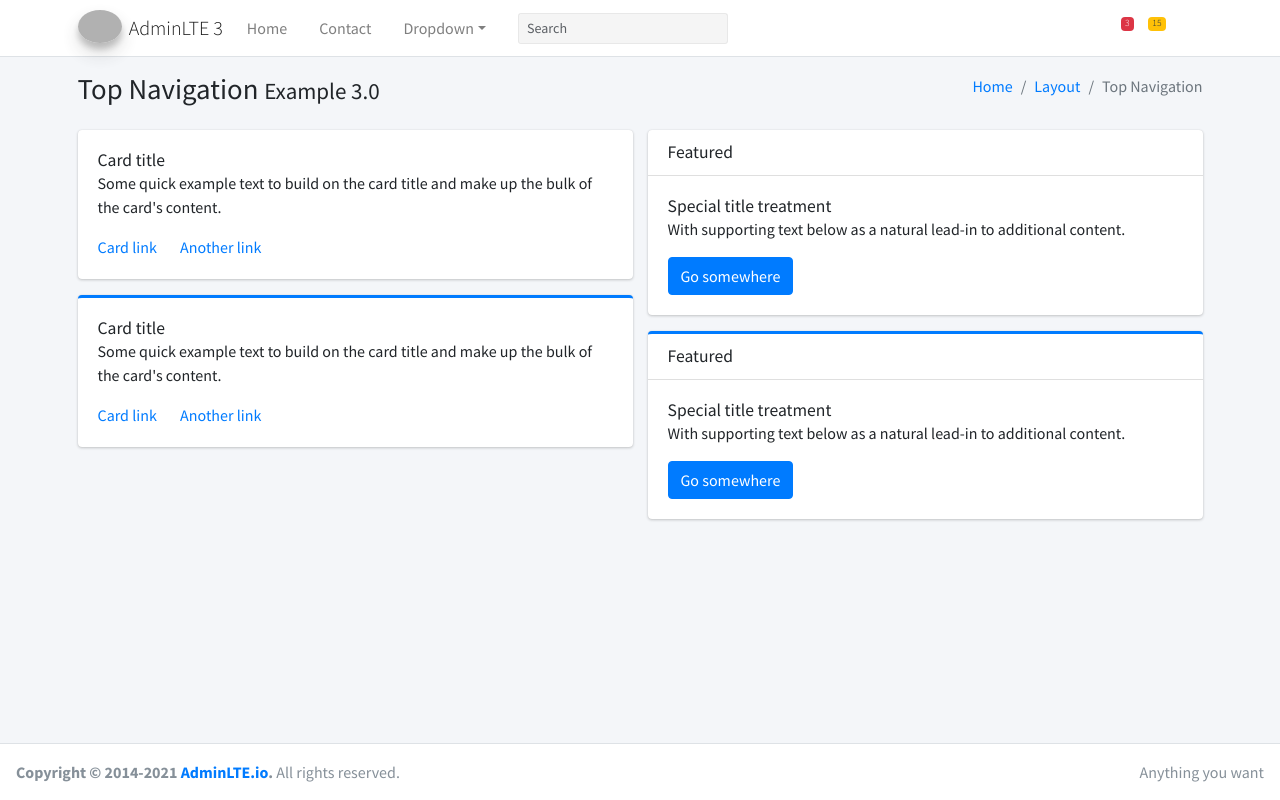
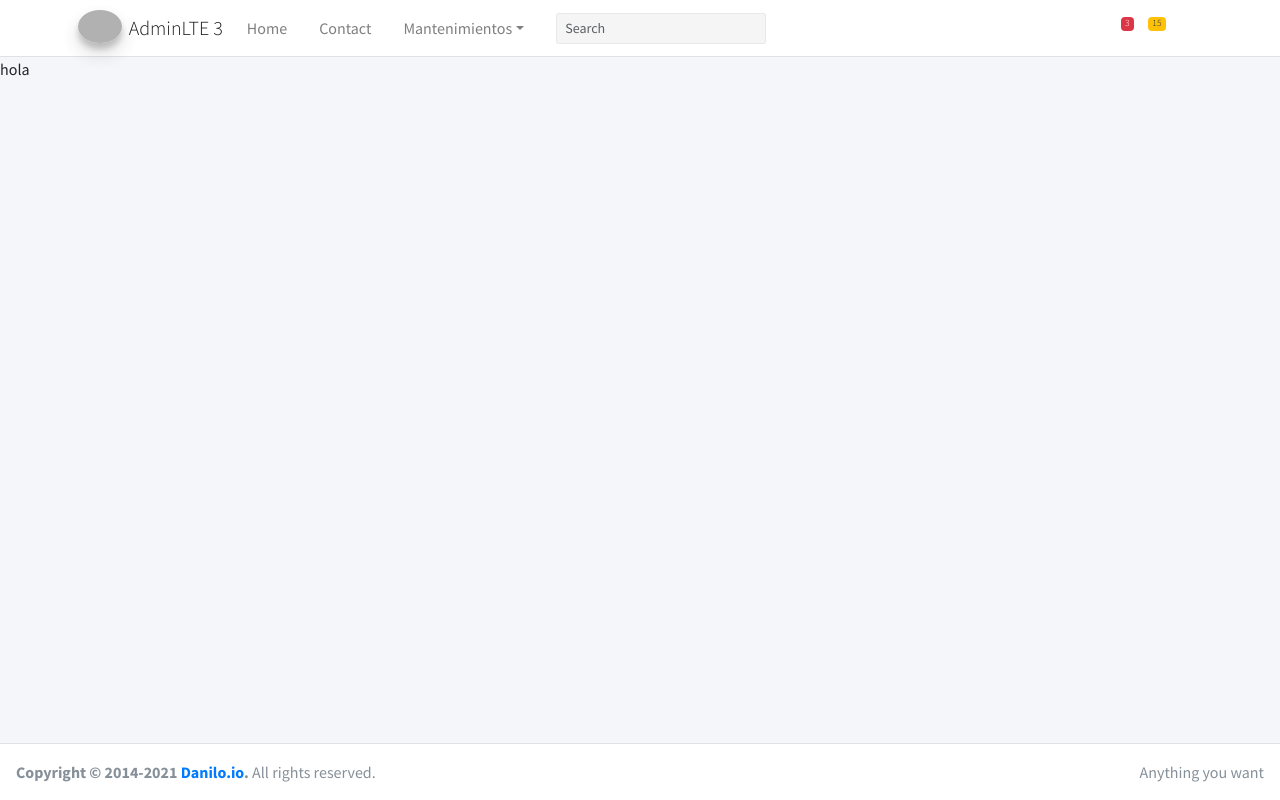
Before and after one commit to dortix/2021, a Django app: template app/templates/index.html in a window 1280 px wide. Run offline with Django 3.2, Linux system fonts and the light colour scheme; the template is opened without the code that fills it, so the values that code supplies are empty; parts of the project's set-up code (start-up, migrations or seed data) failed here and were passed over; some libraries are stand-ins or nearby versions; grey boxes are pictures that could not be loaded.

Commit message:
add plantilla mejoradas

```diff
--- a/app/core/erp/views.py
+++ b/app/core/erp/views.py
@@ -10,7 +10,7 @@ def myfirstview(request):
         'name': 'danilo',
         'categories': Category.objects.all()
     }
-    return render(request, 'index.html', data)
+    return render(request, 'home.html', data)
 
 def secondview(request):
     data = {
--- a/app/templates/footer.html
+++ b/app/templates/footer.html
@@ -0,0 +1,10 @@
+ {% load static %}
+<!-- Main Footer -->
+  <footer class="main-footer">
+    <!-- To the right -->
+    <div class="float-right d-none d-sm-inline">
+      Anything you want
+    </div>
+    <!-- Default to the left -->
+    <strong>Copyright &copy; 2014-2021 <a href="http://localhost:8000/prueba/dos/">Danilo.io</a>.</strong> All rights reserved.
+  </footer>
--- a/app/templates/header.html
+++ b/app/templates/header.html
@@ -21,7 +21,7 @@
             <a href="#" class="nav-link">Contact</a>
           </li>
           <li class="nav-item dropdown">
-            <a id="dropdownSubMenu1" href="#" data-toggle="dropdown" aria-haspopup="true" aria-expanded="false" class="nav-link dropdown-toggle">Dropdown</a>
+            <a id="dropdownSubMenu1" href="#" data-toggle="dropdown" aria-haspopup="true" aria-expanded="false" class="nav-link dropdown-toggle">Mantenimientos</a>
             <ul aria-labelledby="dropdownSubMenu1" class="dropdown-menu border-0 shadow">
               <li><a href="#" class="dropdown-item">Some action </a></li>
               <li><a href="#" class="dropdown-item">Some other action</a></li>
--- /dev/null
+++ b/app/templates/home.html
@@ -0,0 +1,48 @@
+{% load static %}
+<!DOCTYPE html>
+<!--
+This is a starter template page. Use this page to start your new project from
+scratch. This page gets rid of all links and provides the needed markup only.
+-->
+<html lang="en">
+<head>
+  <meta charset="utf-8">
+  <meta name="viewport" content="width=device-width, initial-scale=1">
+  <title>AdminLTE 3 | Top Navigation</title>
+
+  <!-- Google Font: Source Sans Pro -->
+  <link rel="stylesheet" href="https://fonts.googleapis.com/css?family=Source+Sans+Pro:300,400,400i,700&display=fallback">
+  <!-- Font Awesome Icons -->
+  <link rel="stylesheet" href="{% static 'lib/AdminLTE-3.1.0/plugins/fontawesome-free/css/all.min.css' %}">
+  <!-- Theme style -->
+  <link rel="stylesheet" href="{% static 'lib/AdminLTE-3.1.0/css/adminlte.css' %}">
+</head>
+<body class="hold-transition layout-top-nav">
+<div class="wrapper">
+
+{% include 'header.html' %}
+
+  <div class="content-wrapper">
+    {% block content %}
+
+    {% endblock %}
+</div>
+
+  <aside class="control-sidebar control-sidebar-dark">
+    <!-- Control sidebar content goes here -->
+  </aside>
+
+{% include 'footer.html' %}
+</div>
+<!-- ./wrapper -->
+
+<!-- REQUIRED SCRIPTS -->
+
+<!-- jQuery -->
+<script src="{% static 'lib/AdminLTE-3.1.0/plugins/jquery/jquery.min.js' %}"></script>
+<!-- Bootstrap 4 -->
+<script src="{% static 'lib/AdminLTE-3.1.0/plugins/bootstrap/js/bootstrap.bundle.min.js' %}"></script>
+<!-- AdminLTE App -->
+<script src="{% static 'lib/AdminLTE-3.1.0/js/adminlte.min.js' %}"></script>
+</body>
+</html>
--- a/app/templates/index.html
+++ b/app/templates/index.html
@@ -1,140 +1,5 @@
-{% load static %}
-<!DOCTYPE html>
-<!--
-This is a starter template page. Use this page to start your new project from
-scratch. This page gets rid of all links and provides the needed markup only.
--->
-<html lang="en">
-<head>
-  <meta charset="utf-8">
-  <meta name="viewport" content="width=device-width, initial-scale=1">
-  <title>AdminLTE 3 | Top Navigation</title>
+{%  extends 'home.html' %}
 
-  <!-- Google Font: Source Sans Pro -->
-  <link rel="stylesheet" href="https://fonts.googleapis.com/css?family=Source+Sans+Pro:300,400,400i,700&display=fallback">
-  <!-- Font Awesome Icons -->
-  <link rel="stylesheet" href="{% static 'lib/AdminLTE-3.1.0/plugins/fontawesome-free/css/all.min.css' %}">
-  <!-- Theme style -->
-  <link rel="stylesheet" href="{% static 'lib/AdminLTE-3.1.0/css/adminlte.css' %}">
-</head>
-<body class="hold-transition layout-top-nav">
-<div class="wrapper">
-
-{% include 'header.html' %}
-
-  <!-- Content Wrapper. Contains page content -->
-  <div class="content-wrapper">
-    <!-- Content Header (Page header) -->
-    <div class="content-header">
-      <div class="container">
-        <div class="row mb-2">
-          <div class="col-sm-6">
-            <h1 class="m-0"> Top Navigation <small>Example 3.0</small></h1>
-          </div><!-- /.col -->
-          <div class="col-sm-6">
-            <ol class="breadcrumb float-sm-right">
-              <li class="breadcrumb-item"><a href="#">Home</a></li>
-              <li class="breadcrumb-item"><a href="#">Layout</a></li>
-              <li class="breadcrumb-item active">Top Navigation</li>
-            </ol>
-          </div><!-- /.col -->
-        </div><!-- /.row -->
-      </div><!-- /.container-fluid -->
-    </div>
-    <!-- /.content-header -->
-
-    <!-- Main content -->
-    <div class="content">
-      <div class="container">
-        <div class="row">
-          <div class="col-lg-6">
-            <div class="card">
-              <div class="card-body">
-                <h5 class="card-title">Card title</h5>
-
-                <p class="card-text">
-                  Some quick example text to build on the card title and make up the bulk of the card's
-                  content.
-                </p>
-
-                <a href="#" class="card-link">Card link</a>
-                <a href="#" class="card-link">Another link</a>
-              </div>
-            </div>
-
-            <div class="card card-primary card-outline">
-              <div class="card-body">
-                <h5 class="card-title">Card title</h5>
-
-                <p class="card-text">
-                  Some quick example text to build on the card title and make up the bulk of the card's
-                  content.
-                </p>
-                <a href="#" class="card-link">Card link</a>
-                <a href="#" class="card-link">Another link</a>
-              </div>
-            </div><!-- /.card -->
-          </div>
-          <!-- /.col-md-6 -->
-          <div class="col-lg-6">
-            <div class="card">
-              <div class="card-header">
-                <h5 class="card-title m-0">Featured</h5>
-              </div>
-              <div class="card-body">
-                <h6 class="card-title">Special title treatment</h6>
-
-                <p class="card-text">With supporting text below as a natural lead-in to additional content.</p>
-                <a href="#" class="btn btn-primary">Go somewhere</a>
-              </div>
-            </div>
-
-            <div class="card card-primary card-outline">
-              <div class="card-header">
-                <h5 class="card-title m-0">Featured</h5>
-              </div>
-              <div class="card-body">
-                <h6 class="card-title">Special title treatment</h6>
-
-                <p class="card-text">With supporting text below as a natural lead-in to additional content.</p>
-                <a href="#" class="btn btn-primary">Go somewhere</a>
-              </div>
-            </div>
-          </div>
-          <!-- /.col-md-6 -->
-        </div>
-        <!-- /.row -->
-      </div><!-- /.container-fluid -->
-    </div>
-    <!-- /.content -->
-  </div>
-  <!-- /.content-wrapper -->
-
-  <!-- Control Sidebar -->
-  <aside class="control-sidebar control-sidebar-dark">
-    <!-- Control sidebar content goes here -->
-  </aside>
-  <!-- /.control-sidebar -->
-
-  <!-- Main Footer -->
-  <footer class="main-footer">
-    <!-- To the right -->
-    <div class="float-right d-none d-sm-inline">
-      Anything you want
-    </div>
-    <!-- Default to the left -->
-    <strong>Copyright &copy; 2014-2021 <a href="https://adminlte.io">AdminLTE.io</a>.</strong> All rights reserved.
-  </footer>
-</div>
-<!-- ./wrapper -->
-
-<!-- REQUIRED SCRIPTS -->
-
-<!-- jQuery -->
-<script src="{% static 'lib/AdminLTE-3.1.0/plugins/jquery/jquery.min.js' %}"></script>
-<!-- Bootstrap 4 -->
-<script src="{% static 'lib/AdminLTE-3.1.0/plugins/bootstrap/js/bootstrap.bundle.min.js' %}"></script>
-<!-- AdminLTE App -->
-<script src="{% static 'lib/AdminLTE-3.1.0/js/adminlte.min.js' %}"></script>
-</body>
-</html>
+{% block content %}
+<p>hola</p>
+{% endblock %}
```
